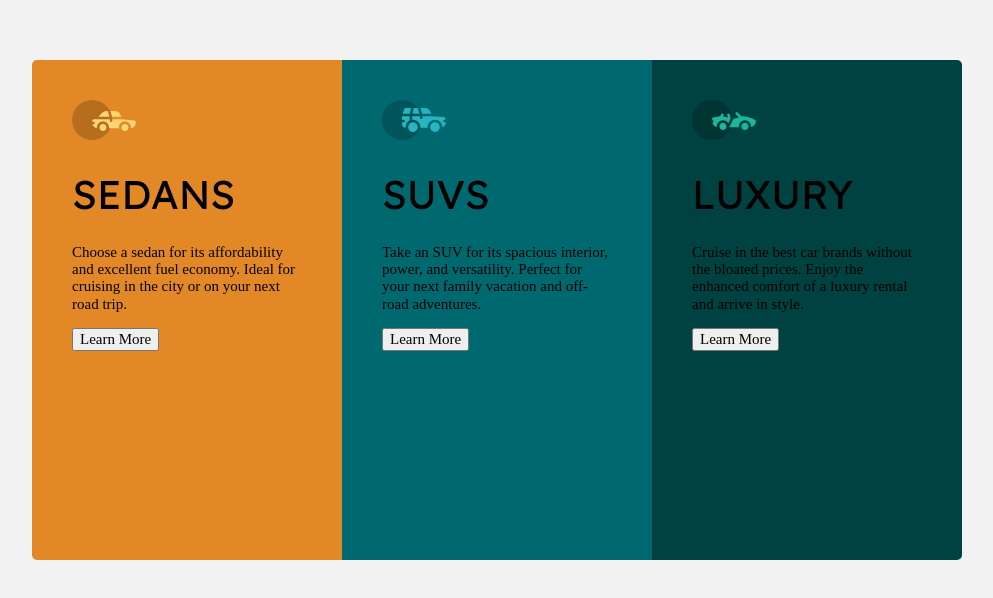
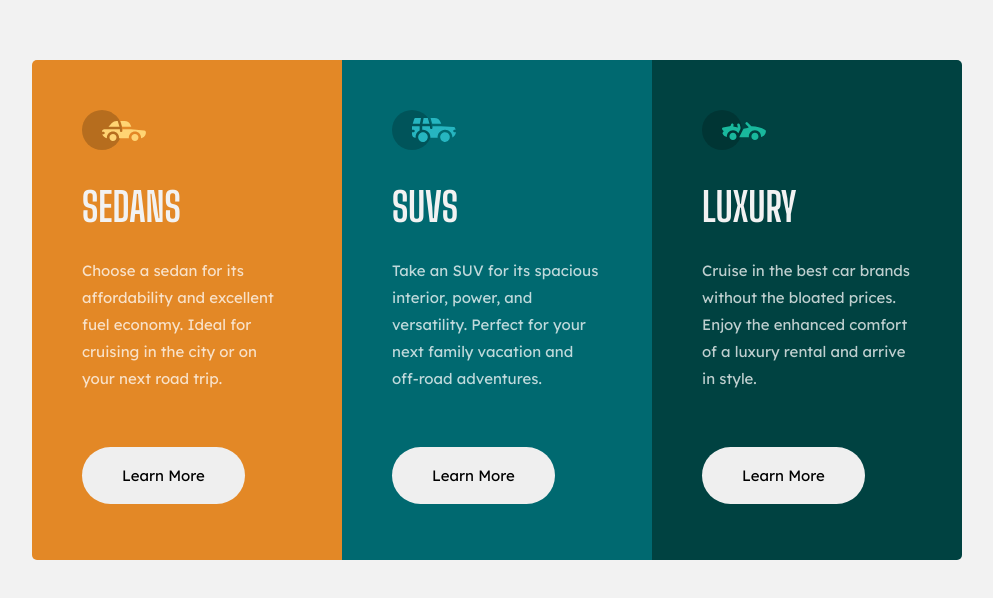
Before and after one commit to kisslautaro/3-column-preview-card-component, a plain HTML site: page 3 Column Preview Card Component Main/index.html in a window 1280 px wide. Shown: the part 110-708 px from the top of the page, without its empty margins (143-1136 px from the left). Drawn offline with Linux system fonts and the light colour scheme.

Commit message:
Add files via upload

```diff
--- a/3 Column Preview Card Component Main/CSS/style.css
+++ b/3 Column Preview Card Component Main/CSS/style.css
@@ -47,11 +47,20 @@ body{
 }
 
 h1{
-    font-family: var(--fontLexendDeca);
-    font-weight: 400;
+    font-family: var(--fontBigShouldersDisplay);
+    font-weight: 700;
     font-size: 4rem;
     text-transform: uppercase;
+    color: var(--neutralVeryLightGray);
+    margin-top: 3rem;
 
+}
+
+p{
+    color: var(--neutralTransparentWhite);
+    font-family: var(--fontLexendDeca);
+    font-size: 1.5rem;
+    line-height: 1.8;
 }
 
 /* Container */
@@ -94,5 +103,17 @@ h1{
 .card1,
 .card2,
 .card3{
-    padding: 4rem;
+    padding: 5rem;
 }
+
+
+/* Buttons */
+
+.card__btn{
+    margin-top: 4rem;
+    padding: 2rem 4rem;
+    border: none;
+    border-radius: 5rem;
+    font-family: var(--fontLexendDeca);
+    font-size: 1.5rem;
+}
```
